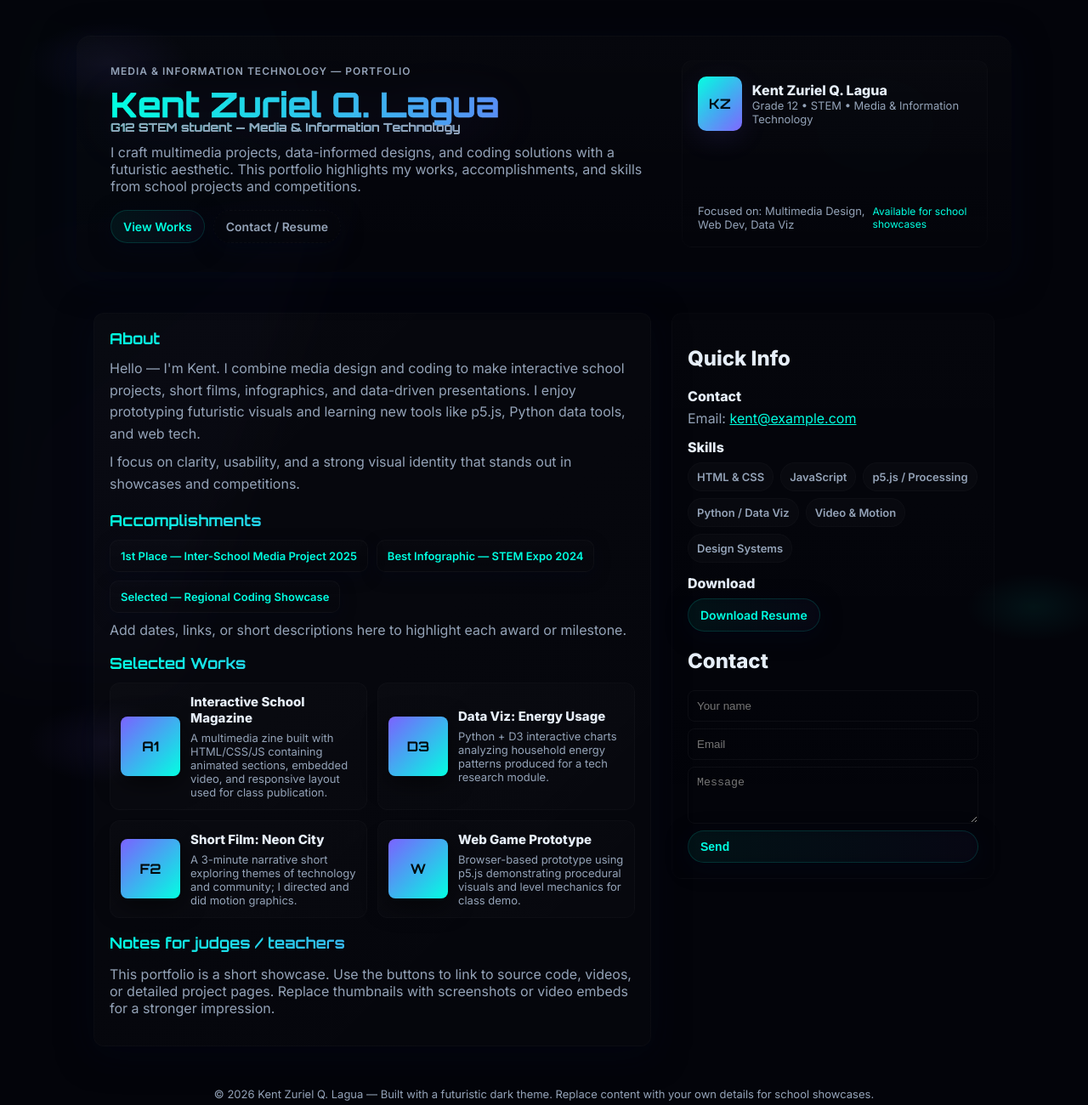
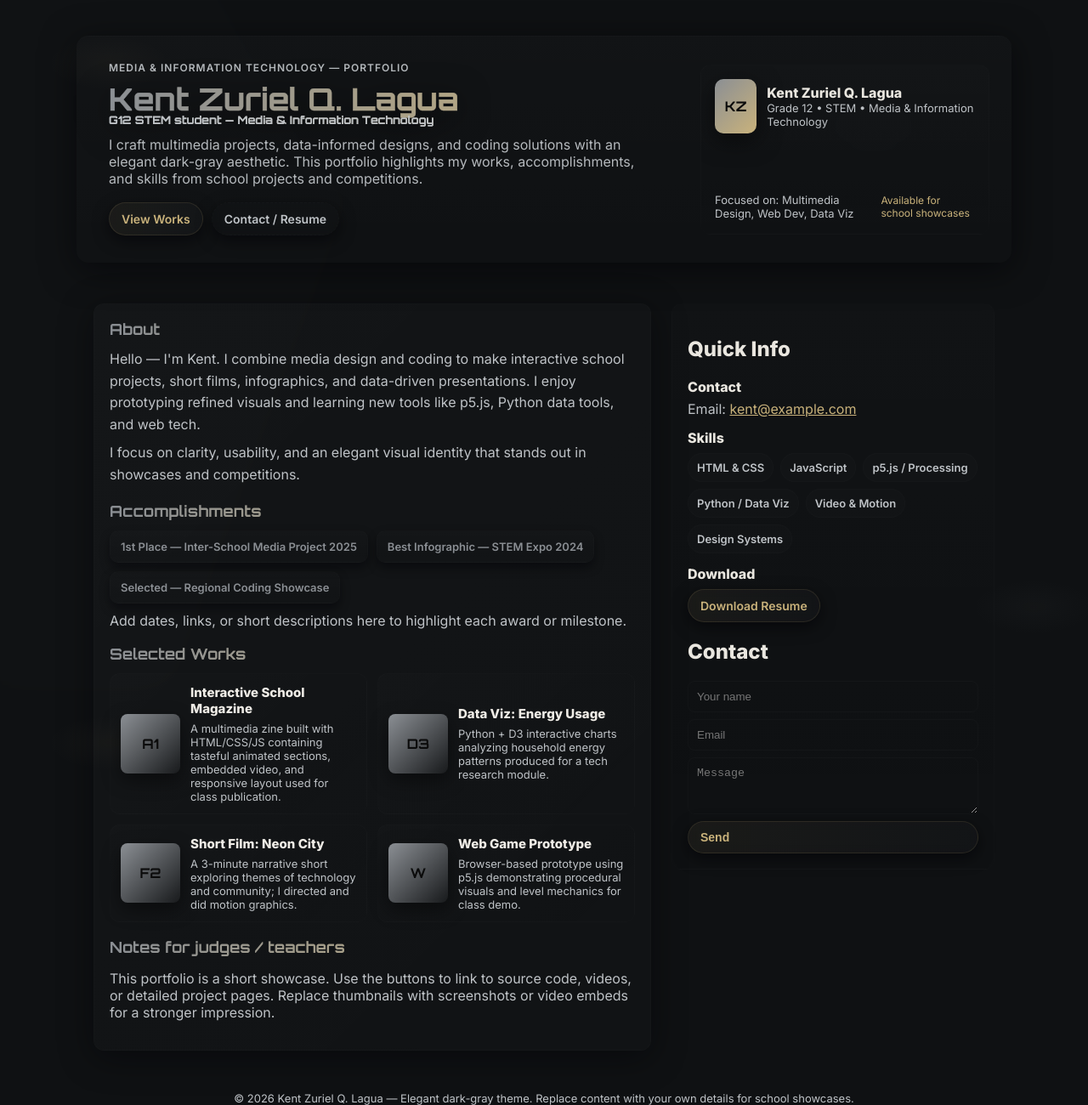
Before and after one commit to michellelagua-oss/PORTFOLIO-PRJCT-MIL, a plain HTML site: page index.html in a window 1280 px wide. Shown: the part 6-1306 px from the top of the page at 85% size. Drawn offline with Linux system fonts and the light colour scheme.

Commit message:
Theme: switch to elegant dark-gray background and refined accents

```diff
--- a/index.html
+++ b/index.html
@@ -4,18 +4,18 @@
   <meta charset="utf-8" />
   <meta name="viewport" content="width=device-width,initial-scale=1" />
   <title>Kent Zuriel Q. Lagua — Portfolio</title>
-  <meta name="description" content="Kent Zuriel Q. Lagua — G12 STEM student portfolio. Futuristic dark aesthetic showcasing projects and accomplishments." />
-  <meta name="theme-color" content="#071023" />
+  <meta name="description" content="Kent Zuriel Q. Lagua — G12 STEM student portfolio. Elegant dark-gray aesthetic showcasing projects and accomplishments." />
+  <meta name="theme-color" content="#0f1113" />
   <link href="https://fonts.googleapis.com/css2?family=Inter:wght@300;400;600;800&family=Orbitron:wght@500;700&display=swap" rel="stylesheet">
   <style>
     :root{
-      --bg:#03040a;
-      --panel:#0b1220;
-      --muted:#94a3b8;
-      --accent:#00ffe1; /* cyan */
-      --accent-2:#7b61ff; /* violet */
-      --glass: rgba(255,255,255,0.03);
-      --glass-2: rgba(255,255,255,0.02);
+      --bg:#0f1113; /* elegant dark gray */
+      --panel:#1a1a1c; /* card panels */
+      --muted:#bfc3c7; /* soft gray text */
+      --accent:#c9b27b; /* warm gold accent */
+      --accent-2:#8b8f94; /* cool silver accent */
+      --glass: rgba(255,255,255,0.02);
+      --glass-2: rgba(255,255,255,0.01);
       --card: linear-gradient(135deg, rgba(255,255,255,0.02), rgba(255,255,255,0.01));
       --max-width:1100px;
       color-scheme: dark;
@@ -27,48 +27,48 @@
       margin:0;
       font-family:Inter, system-ui, -apple-system, "Segoe UI", Roboto, "Helvetica Neue", Arial;
       background:
-        radial-gradient(1200px 600px at 10% 10%, rgba(123,97,255,0.08), transparent 8%),
-        radial-gradient(1000px 500px at 95% 90%, rgba(0,255,225,0.06), transparent 8%),
+        radial-gradient(900px 400px at 10% 10%, rgba(201,178,123,0.03), transparent 8%),
+        radial-gradient(900px 400px at 95% 90%, rgba(139,143,148,0.03), transparent 8%),
         var(--bg);
-      color:#e6eef8;
+      color:#e9e6df;
       -webkit-font-smoothing:antialiased;
       -moz-osx-font-smoothing:grayscale;
       overflow-x:hidden;
       padding-bottom:60px;
     }
 
-    /* moving nebula layer */
+    /* subtle moving sheen */
     .bg-nebula {
       position:fixed;
       inset:0;
       pointer-events:none;
       mix-blend-mode:screen;
-      opacity:0.18;
+      opacity:0.12;
       background:
-        conic-gradient(from 200deg at 30% 30%, rgba(123,97,255,0.09), rgba(0,255,225,0.04), transparent 40%),
-        radial-gradient(600px 300px at 80% 20%, rgba(0,255,225,0.06), transparent 10%);
-      filter:blur(24px) saturate(120%);
-      animation: drift 30s linear infinite;
+        conic-gradient(from 200deg at 30% 30%, rgba(201,178,123,0.03), rgba(139,143,148,0.02), transparent 40%),
+        radial-gradient(600px 300px at 80% 20%, rgba(139,143,148,0.02), transparent 10%);
+      filter:blur(18px) saturate(100%);
+      animation: drift 28s linear infinite;
     }
-    @keyframes drift{from{transform:translateY(-10px) translateX(0)} to{transform:translateY(10px) translateX(30px)}}
+    @keyframes drift{from{transform:translateY(-8px) translateX(0)} to{transform:translateY(8px) translateX(20px)}}
 
     /* header / hero */
     header{
       max-width:var(--max-width);
       margin:48px auto 24px;
-      padding:28px;
-      border-radius:16px;
+      padding:26px;
+      border-radius:14px;
       background:linear-gradient(180deg, rgba(255,255,255,0.01), rgba(255,255,255,0.00));
-      box-shadow: 0 8px 40px rgba(2,6,23,0.6), inset 0 1px 0 rgba(255,255,255,0.02);
+      box-shadow: 0 8px 40px rgba(1,2,6,0.55), inset 0 1px 0 rgba(255,255,255,0.01);
       display:grid;
-      grid-template-columns: 1fr 360px;
-      gap:24px;
+      grid-template-columns: 1fr 340px;
+      gap:20px;
       align-items:center;
     }
-    @media (max-width:900px){ header{grid-template-columns:1fr; padding:20px} }
+    @media (max-width:900px){ header{grid-template-columns:1fr; padding:18px} }
 
     .hero-left{
-      padding:6px 6px 6px 12px;
+      padding:4px 6px 6px 12px;
     }
     .eyebrow{
       color:var(--muted);
@@ -77,22 +77,23 @@
       text-transform:uppercase;
       font-size:12px;
       margin-bottom:12px;
+      opacity:0.95;
     }
     h1{
       font-family:Orbitron, Inter, sans-serif;
-      font-size:40px;
+      font-size:36px;
       margin:0 0 6px 0;
       line-height:1;
       color:transparent;
-      -webkit-text-stroke: 0.6px rgba(255,255,255,0.06);
-      background:linear-gradient(90deg, var(--accent), var(--accent-2));
+      -webkit-text-stroke: 0.4px rgba(255,255,255,0.04);
+      background:linear-gradient(90deg, var(--accent-2), var(--accent));
       -webkit-background-clip:text;
       background-clip:text;
-      filter:drop-shadow(0 8px 28px rgba(123,97,255,0.12));
+      filter:drop-shadow(0 6px 18px rgba(0,0,0,0.6));
     }
     h1 .name-sub {
       display:block;
-      font-size:14px;
+      font-size:13px;
       font-weight:600;
       color:var(--muted);
       -webkit-text-stroke:0;
@@ -102,6 +103,7 @@
       margin:12px 0 18px;
       color:var(--muted);
       max-width:62ch;
+      opacity:0.95;
     }
 
     .hero-cta{
@@ -118,29 +120,31 @@
       text-decoration:none;
       font-weight:600;
       font-size:14px;
-      border:1px solid rgba(255,255,255,0.04);
+      border:1px solid rgba(255,255,255,0.03);
       backdrop-filter:blur(6px);
-      box-shadow: 0 6px 24px rgba(2,6,23,0.6);
+      box-shadow: 0 6px 18px rgba(1,2,6,0.55);
+      color:var(--muted);
+      background:transparent;
     }
     .btn-primary{
-      background: linear-gradient(90deg, rgba(0,255,225,0.06), rgba(123,97,255,0.04));
+      background: linear-gradient(90deg, rgba(201,178,123,0.06), rgba(139,143,148,0.03));
       color:var(--accent);
-      border:1px solid rgba(0,255,225,0.14);
+      border:1px solid rgba(201,178,123,0.12);
     }
     .btn-ghost{
       color:var(--muted);
       background:transparent;
-      border:1px dashed rgba(255,255,255,0.03);
+      border:1px dashed rgba(255,255,255,0.02);
     }
 
-    /* hero-right card with lightning svg */
+    /* hero-right card */
     .hero-right{
       position:relative;
-      height:220px;
+      height:200px;
       border-radius:12px;
-      padding:18px;
+      padding:16px;
       background: linear-gradient(180deg, rgba(255,255,255,0.01), rgba(255,255,255,0.00));
-      border:1px solid rgba(255,255,255,0.02);
+      border:1px solid rgba(255,255,255,0.01);
       overflow:hidden;
     }
     .glass-card{
@@ -155,9 +159,9 @@
       gap:12px;
     }
     .avatar{
-      width:64px;height:64px;border-radius:10px;background:linear-gradient(135deg,var(--accent),var(--accent-2));
-      box-shadow:0 8px 32px rgba(123,97,255,0.12), inset 0 -6px 24px rgba(255,255,255,0.06);
-      display:grid;place-items:center;font-weight:800;color:#02111a;font-family:Orbitron;
+      width:64px;height:64px;border-radius:10px;background:linear-gradient(135deg,var(--accent-2),var(--accent));
+      box-shadow:0 8px 28px rgba(0,0,0,0.5), inset 0 -4px 16px rgba(255,255,255,0.02);
+      display:grid;place-items:center;font-weight:800;color:#0b0b0b;font-family:Orbitron;
     }
     .meta{
       color:var(--muted);
@@ -180,15 +184,15 @@
       background:var(--card);
       padding:18px;
       border-radius:12px;
-      border:1px solid rgba(255,255,255,0.02);
-      box-shadow: 0 8px 40px rgba(2,6,23,0.5);
+      border:1px solid rgba(255,255,255,0.01);
+      box-shadow: 0 8px 40px rgba(1,2,6,0.45);
     }
 
     section h2{
       margin:0 0 12px 0;
       font-family:Orbitron;
       font-size:18px;
-      background:linear-gradient(90deg,var(--accent),var(--accent-2));
+      background:linear-gradient(90deg,var(--accent-2),var(--accent));
       -webkit-background-clip:text;
       color:transparent;
     }
@@ -203,13 +207,13 @@
     }
     .badge{
       background:linear-gradient(180deg, rgba(255,255,255,0.01), rgba(255,255,255,0.00));
-      border:1px solid rgba(255,255,255,0.03);
+      border:1px solid rgba(255,255,255,0.01);
       padding:10px 12px;
       border-radius:10px;
       font-weight:600;
       font-size:13px;
-      color:var(--accent);
-      box-shadow:0 6px 18px rgba(2,6,23,0.45);
+      color:var(--accent-2);
+      box-shadow:0 6px 12px rgba(1,2,6,0.45);
     }
 
     /* projects */
@@ -221,22 +225,22 @@
     }
     @media (max-width:700px){ .projects-grid{grid-template-columns:1fr} }
     .project{
-      background: linear-gradient(135deg, rgba(255,255,255,0.02), rgba(255,255,255,0.01));
+      background: linear-gradient(135deg, rgba(255,255,255,0.01), rgba(255,255,255,0.00));
       border-radius:12px;
       padding:12px;
-      border:1px solid rgba(255,255,255,0.02);
+      border:1px solid rgba(255,255,255,0.01);
       display:flex;
       gap:12px;
       align-items:center;
     }
     .project-thumb{
       width:70px;height:70px;border-radius:8px;
-      background:linear-gradient(135deg,var(--accent-2),var(--accent));
+      background:linear-gradient(135deg,var(--accent-2),rgba(255,255,255,0.02));
       flex-shrink:0;
-      box-shadow:0 8px 28px rgba(0,0,0,0.6), inset 0 -8px 28px rgba(255,255,255,0.02);
-      display:grid;place-items:center;color:#020a0b;font-weight:800;font-family:Orbitron;
+      box-shadow:0 8px 22px rgba(0,0,0,0.45), inset 0 -6px 18px rgba(255,255,255,0.01);
+      display:grid;place-items:center;color:#0b0b0b;font-weight:800;font-family:Orbitron;
     }
-    .project h3{ margin:0; font-size:15px; }
+    .project h3{ margin:0; font-size:15px; color:#efece6 }
     .project p{ margin:6px 0 0 0; color:var(--muted); font-size:13px; }
 
     /* right sidebar */
@@ -245,16 +249,16 @@
       padding:18px;
       border-radius:12px;
       background:linear-gradient(180deg, rgba(255,255,255,0.01), rgba(255,255,255,0.00));
-      border:1px solid rgba(255,255,255,0.02);
+      border:1px solid rgba(255,255,255,0.01);
       height:fit-content;
     }
     .skills{ display:flex; flex-wrap:wrap; gap:8px; margin-top:8px; }
-    .skill{ padding:8px 10px; border-radius:999px; background:rgba(255,255,255,0.02); color:var(--muted); font-weight:600; font-size:13px; border:1px solid rgba(255,255,255,0.02); }
+    .skill{ padding:8px 10px; border-radius:999px; background:rgba(255,255,255,0.01); color:var(--muted); font-weight:600; font-size:13px; border:1px solid rgba(255,255,255,0.01); }
 
     /* contact form simplified */
     .contact form{ display:flex; flex-direction:column; gap:8px; margin-top:8px; }
     .contact input, .contact textarea{
-      background:transparent;border:1px solid rgba(255,255,255,0.04);padding:10px;border-radius:8px;color:var(--muted);
+      background:transparent;border:1px solid rgba(255,255,255,0.02);padding:10px;border-radius:8px;color:var(--muted);
     }
 
     footer{ max-width:var(--max-width); margin:28px auto 80px; color:var(--muted); text-align:center; font-size:13px; }
@@ -264,9 +268,9 @@
       position:absolute; inset:0; pointer-events:none;
     }
     svg.lightning{ width:100%; height:100%; overflow:visible; }
-    path.zap{ stroke:var(--accent); stroke-width:2.6; stroke-linecap:round; stroke-linejoin:round; fill:none; filter:drop-shadow(0 6px 26px rgba(0,255,225,0.16)); opacity:0; }
+    path.zap{ stroke:var(--accent-2); stroke-width:2.2; stroke-linecap:round; stroke-linejoin:round; fill:none; filter:drop-shadow(0 6px 18px rgba(0,0,0,0.6)); opacity:0; }
     .flash{
-      position:absolute; inset:0; background:linear-gradient(180deg, rgba(255,255,255,0.06), rgba(255,255,255,0.02)); mix-blend-mode:overlay; opacity:0; pointer-events:none;
+      position:absolute; inset:0; background:linear-gradient(180deg, rgba(255,255,255,0.04), rgba(255,255,255,0.02)); mix-blend-mode:overlay; opacity:0; pointer-events:none;
     }
 
     /* subtle hover */
@@ -274,8 +278,8 @@
 
     /* micro responsive */
     @media (max-width:520px){
-      h1{ font-size:28px; }
-      .hero-right{ height:180px }
+      h1{ font-size:26px; }
+      .hero-right{ height:160px }
     }
 
   </style>
@@ -290,7 +294,7 @@
         Kent Zuriel Q. Lagua
         <span class="name-sub">G12 STEM student — Media & Information Technology</span>
       </h1>
-      <p class="lead">I craft multimedia projects, data-informed designs, and coding solutions with a futuristic aesthetic. This portfolio highlights my works, accomplishments, and skills from school projects and competitions.</p>
+      <p class="lead">I craft multimedia projects, data-informed designs, and coding solutions with an elegant dark-gray aesthetic. This portfolio highlights my works, accomplishments, and skills from school projects and competitions.</p>
 
       <div class="hero-cta">
         <a class="btn btn-primary" href="#projects" title="View projects">View Works</a>
@@ -327,8 +331,8 @@
     <main class="card" role="main">
       <section class="about" id="about" aria-labelledby="about-title">
         <h2 id="about-title">About</h2>
-        <p>Hello — I'm Kent. I combine media design and coding to make interactive school projects, short films, infographics, and data-driven presentations. I enjoy prototyping futuristic visuals and learning new tools like p5.js, Python data tools, and web tech.</p>
-        <p>I focus on clarity, usability, and a strong visual identity that stands out in showcases and competitions.</p>
+        <p>Hello — I'm Kent. I combine media design and coding to make interactive school projects, short films, infographics, and data-driven presentations. I enjoy prototyping refined visuals and learning new tools like p5.js, Python data tools, and web tech.</p>
+        <p>I focus on clarity, usability, and an elegant visual identity that stands out in showcases and competitions.</p>
       </section>
 
       <section class="achievements" id="achievements" style="margin-top:18px" aria-labelledby="achieve-title">
@@ -348,7 +352,7 @@
             <div class="project-thumb">A1</div>
             <div>
               <h3 id="proj1-title">Interactive School Magazine</h3>
-              <p>A multimedia zine built with HTML/CSS/JS containing animated sections, embedded video, and responsive layout used for class publication.</p>
+              <p>A multimedia zine built with HTML/CSS/JS containing tasteful animated sections, embedded video, and responsive layout used for class publication.</p>
             </div>
           </article>
 
@@ -424,7 +428,7 @@
   </div>
 
   <footer role="contentinfo">
-    © <span id="year"></span> Kent Zuriel Q. Lagua — Built with a futuristic dark theme. Replace content with your own details for school showcases.
+    © <span id="year"></span> Kent Zuriel Q. Lagua — Elegant dark-gray theme. Replace content with your own details for school showcases.
   </footer>
 
   <script>
@@ -448,15 +452,15 @@
       zap.style.transition = 'stroke-dashoffset 280ms ease-in-out, opacity 220ms linear';
       zap.style.strokeDashoffset = '0';
       // flash pulse
-      flash.style.transition = 'opacity 100ms linear';
-      flash.style.opacity = '0.28';
-      setTimeout(()=>{ flash.style.opacity = '0.06'; }, 180);
-      setTimeout(()=>{ zap.style.opacity = '0'; }, 600);
+      flash.style.transition = 'opacity 120ms linear';
+      flash.style.opacity = '0.18';
+      setTimeout(()=>{ flash.style.opacity = '0.06'; }, 240);
+      setTimeout(()=>{ zap.style.opacity = '0'; }, 700);
     }
 
-    // Randomize lightning events (every 8-22s)
+    // Randomize lightning events (every 10-26s)
     (function scheduleLightning(){
-      const t = 8000 + Math.random()*14000;
+      const t = 10000 + Math.random()*16000;
       setTimeout(()=>{ animateZap(); scheduleLightning(); }, t);
     })();
 
```
Also changed, not shown: 1 other file.
